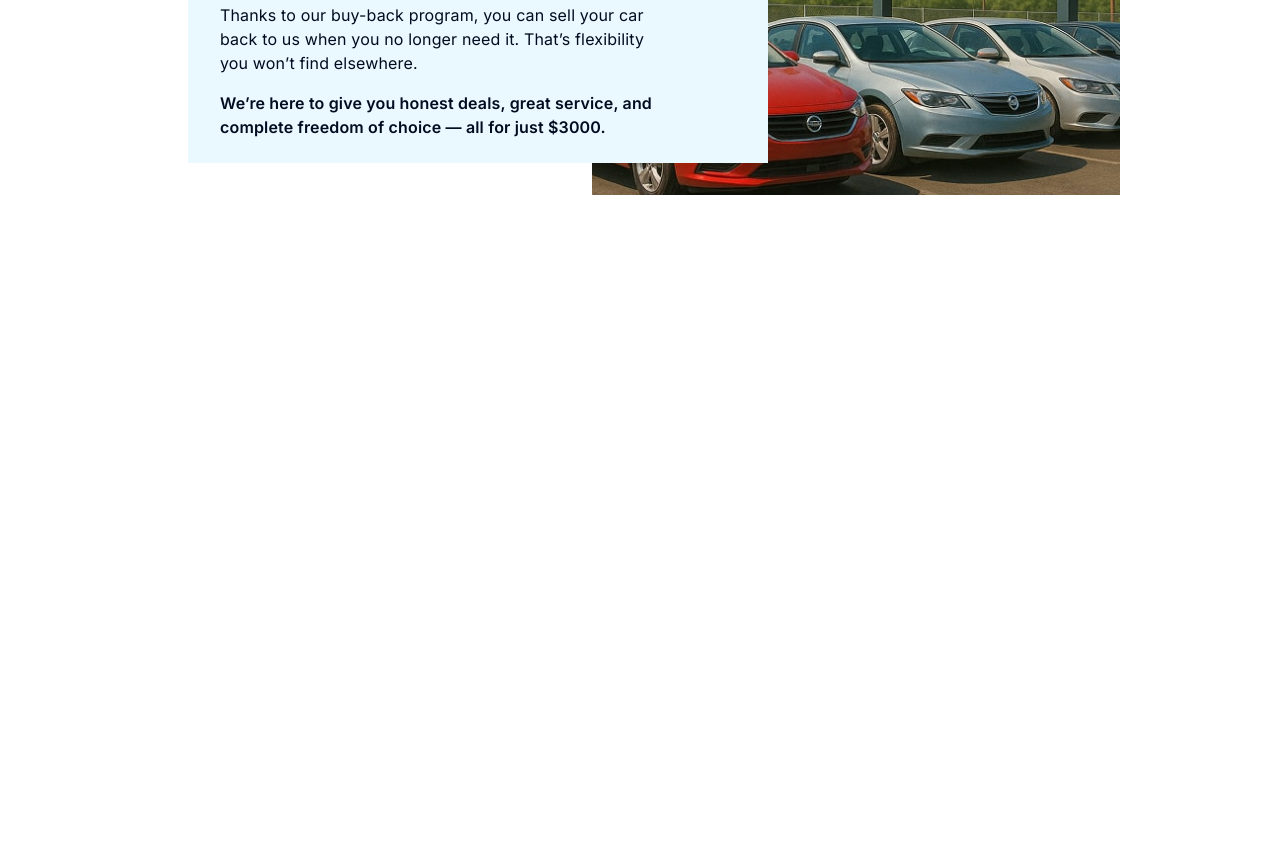
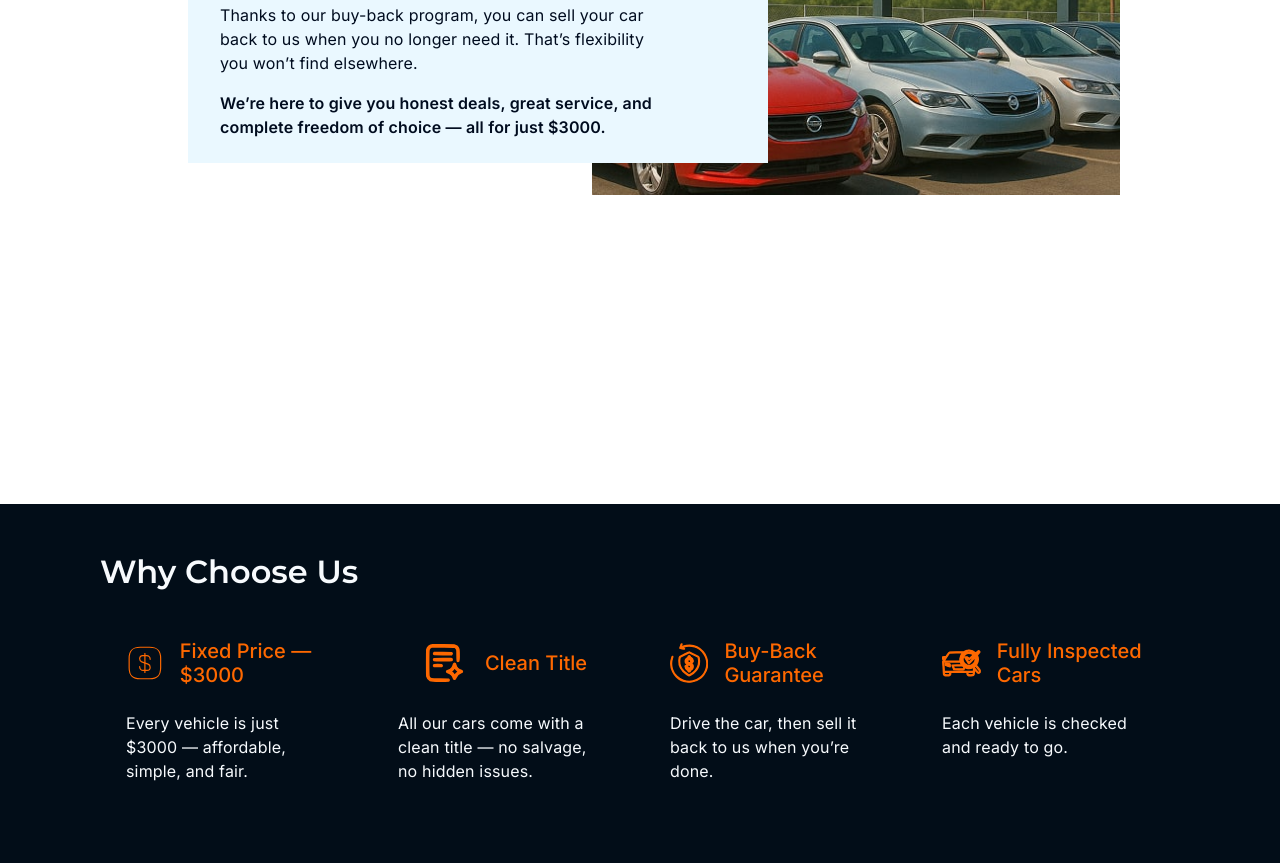
Before and after one commit to MrMatvienko/CarStore, a website built with Vite: page index.html in a window 1280 px wide. Shown: the part 1213-2076 px from the top of the page. Before the commit the page ends 1717 px from the top, so only its background shows below. Built offline with nearby package versions, Linux system fonts and the light colour scheme.

Commit message:
choose section adaptive

```diff
--- a/index.html
+++ b/index.html
@@ -177,7 +177,7 @@
       </div>
     </section>
 
-    <!-- <section class="choose container">
+    <section class="choose container">
       <h2 class="choose_title">Why Choose Us</h2>
       <ul class="choose_list">
         <li class="choose_list-item">
@@ -227,7 +227,7 @@
       </ul>
     </section>
 
-    <section class="car container"></section>
+    <!-- <section class="car container"></section>
 
     <section class="contact container">
       <h2 class="contact_title">Contact us</h2>
--- a/src/CSS/choose.css
+++ b/src/CSS/choose.css
@@ -1,25 +1,33 @@
 .choose {
-  background: #020d18;
-  padding-top: 48px;
-  padding-bottom: 80px;
+  background: var(--black-bgrnd);
+  padding-top: 32px;
+  padding-bottom: 56px;
 }
 
 .choose_title {
   font-family: var(--second-family);
   font-weight: 600;
-  font-size: 32px;
+  font-size: 28px;
   color: var(--white);
-  margin-bottom: 48px;
+  margin-bottom: 39px;
 }
 .choose_list {
   display: flex;
+  flex-direction: column;
   justify-content: center;
   align-items: center;
-  gap: 60px;
+  gap: 32px;
 }
 .choose_list-item {
   width: 212px;
   height: 144px;
+}
+.choose_list-item:nth-child(odd) {
+  align-self: flex-start;
+}
+
+.choose_list-item:nth-child(even) {
+  align-self: flex-end;
 }
 .choose_svg-container {
   display: flex;
@@ -46,5 +54,36 @@
 .choose_icon {
   width: 48px;
   height: 48px;
+  stroke: var(--orange);
   fill: var(--orange);
 }
+@media screen and (min-width: 746px) {
+  .choose {
+    padding-top: 48px;
+    padding-bottom: 80px;
+  }
+  .choose_title {
+    font-size: 32px;
+    margin-bottom: 48px;
+  }
+  .choose_list {
+    display: flex;
+    flex-wrap: wrap;
+    flex-direction: unset;
+    justify-content: center;
+    align-items: center;
+    gap: 60px;
+  }
+  .choose_list-item:nth-child(odd) {
+    align-self: unset;
+  }
+
+  .choose_list-item:nth-child(even) {
+    align-self: unset;
+  }
+}
+@media screen and (min-width: 1280px) {
+  .choose_list {
+    gap: 60px;
+  }
+}
--- a/src/style.css
+++ b/src/style.css
@@ -18,6 +18,7 @@
   --grey: #7c7b89;
   --white-500: rgba(234, 248, 255, 0.6);
   --background-about: #eaf8ff;
+  --black-bgrnd: #020d18;
 
   --font-family: "Inter", sans-serif;
   --second-family: "Montserrat", sans-serif;
```
Also changed, not shown: src/image/sprite.svg.
